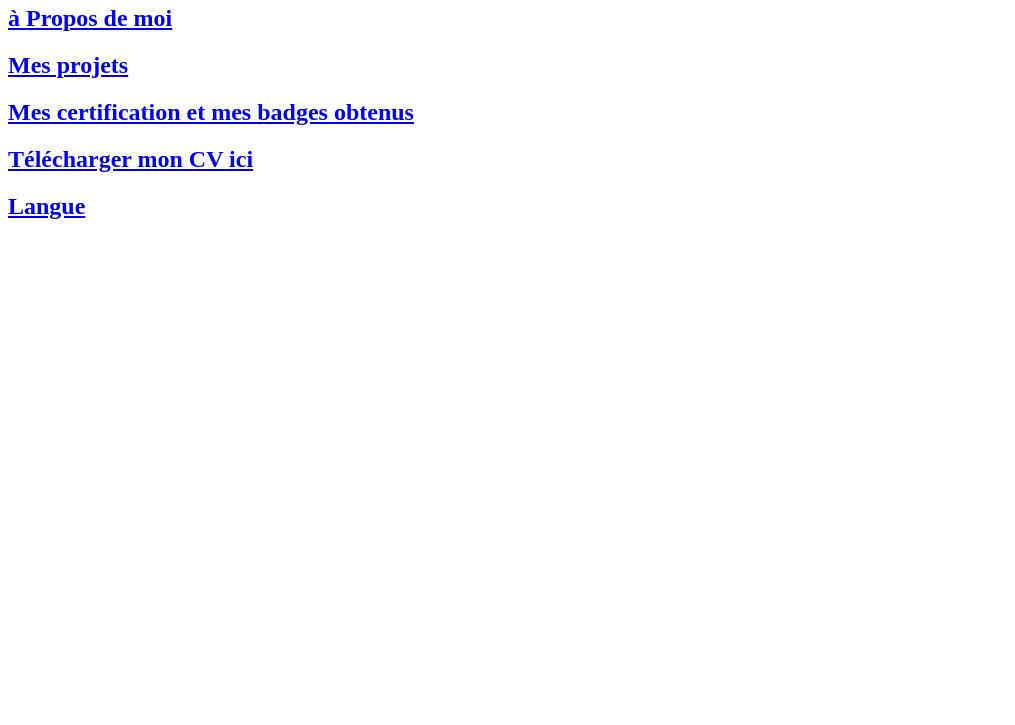
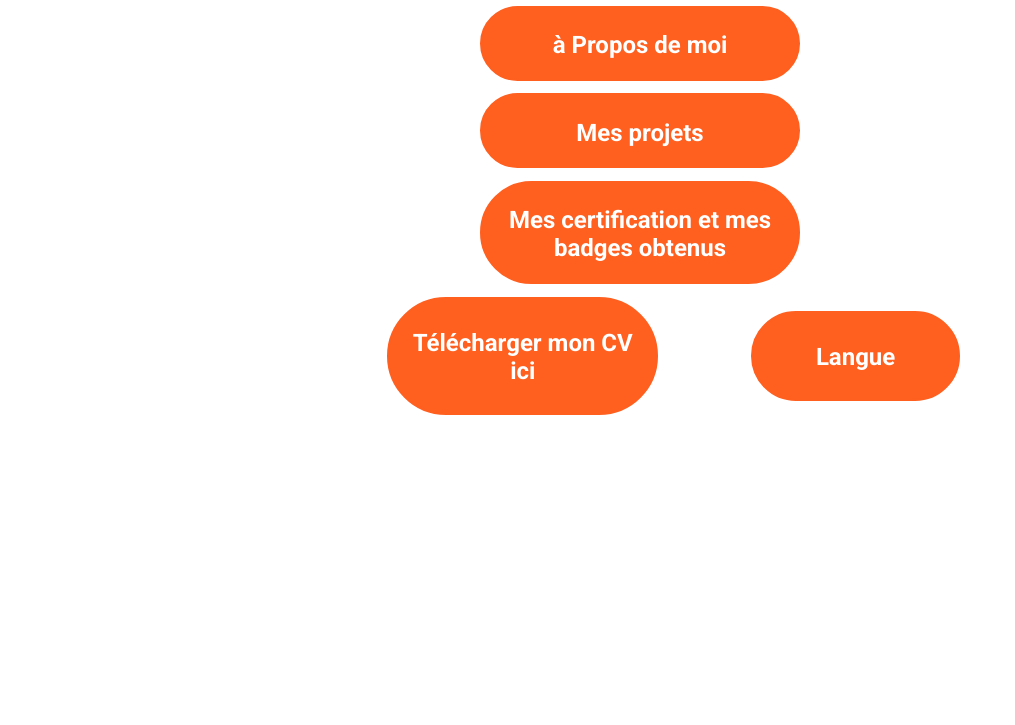
Before and after one commit to LeoGoder/LeoGoder.github.io, a plain HTML site: page index.html in a window 1280 px wide. Shown: the part 75-800 px from the top of the page, without its empty margins (0-1015 px from the left). Drawn offline with Linux system fonts and the light colour scheme.

Commit message:
Add landing page
ajout de 5 div avec leurs couleur de background, texte color, et hover

```diff
--- a/css.css
+++ b/css.css
@@ -0,0 +1,63 @@
+.button {
+    max-height: 100%;
+    max-width: 100%;
+
+    color: white;
+    text-decoration: none;
+    padding-left: 5%;
+    padding-right: 5%;
+    padding-top: 1%;
+    margin-left: auto;
+    margin-right: auto;
+    text-align: center;
+    display: block;
+}
+.button:hover{
+    color: black;
+}
+
+.About_me, .My_Project, .Certification_and_badges{
+    max-width: 25%;
+    margin-left: auto;
+    margin-right: auto;
+    margin-top: 1%;
+    border: 2px solid;
+    border-radius: 90px;
+    border-color: rgb(255, 95, 31);
+    background-color: rgb(255, 95, 31);
+}
+
+.About_me:hover, .My_Project:hover, .Certification_and_badges:hover{
+    background-color: rgb(255, 255, 255);
+}
+
+html{
+    font-family: "Roboto", sans-serif;
+}
+
+.Download, .Language{
+    padding: 0.5rem 0.5rem;
+    display: inline-block;
+    vertical-align: middle;
+    border: 2px solid;
+    border-radius: 90px;
+    border-color: rgb(255, 95, 31);
+    background-color: rgb(255, 95, 31);
+
+}
+
+.Download:hover, .Language:hover{
+    background-color: white;
+}
+
+.Download{
+    min-width: 15%;
+    margin-top: 1%;
+    margin-left: 30%;
+}
+
+.Language{
+    min-width: 15%;
+    margin-top: 1%;
+    margin-left: 7%;
+}
--- a/index.html
+++ b/index.html
@@ -1,5 +1,11 @@
 <!DOCTYPE html>
     <html>
+        <head>
+            <link rel="stylesheet" href="css.css">
+            <link rel="preconnect" href="https://fonts.googleapis.com">
+            <link rel="preconnect" href="https://fonts.gstatic.com" crossorigin>
+            <link href="https://fonts.googleapis.com/css2?family=Roboto:ital,wght@0,100;0,300;0,400;0,500;0,700;0,900;1,100;1,300;1,400;1,500;1,700;1,900&display=swap" rel="stylesheet">
+        </head>
         <body>
             <h1>Portfolio Léo Goderneaux</h1>
 
```
